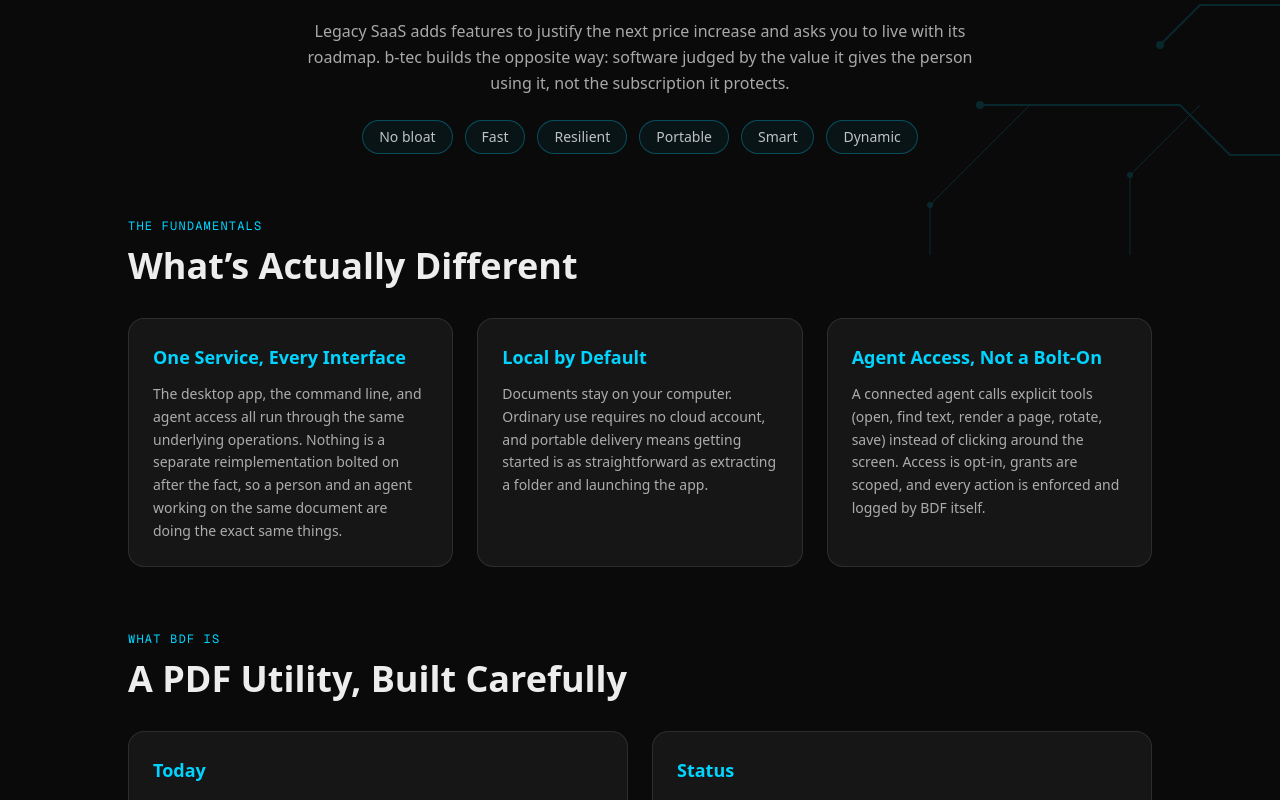
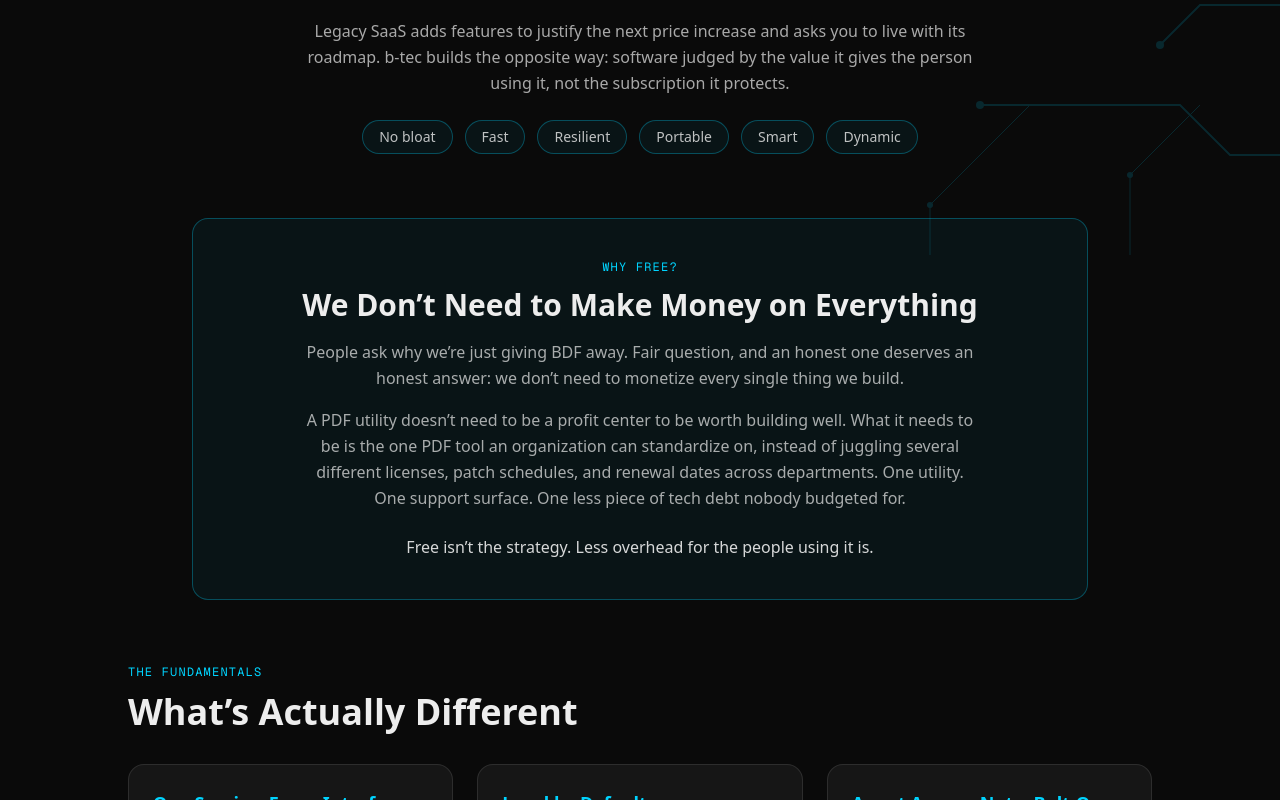
Before and after one commit to btecme/btecOrg, a Next.js app: page /bdf in a window 1280 px wide. Shown: the part 545-1345 px from the top of the page. Built offline with nearby package versions, Linux system fonts and the light colour scheme.

Commit message:
BDF: add Why Free section (org standardization angle)

```diff
--- a/app/bdf/page.tsx
+++ b/app/bdf/page.tsx
@@ -3,7 +3,7 @@ import type { Metadata } from 'next';
 
 const TITLE = 'BDF — A PDF utility for people and agents';
 const DESCRIPTION =
-  'BDF is a Windows PDF utility built on one consistent service behind its desktop app, command line, and agent access. Local-first, and built by b-tec.';
+  'BDF is a free Windows PDF utility built on one consistent service behind its desktop app, command line, and agent access. Local-first, and built by b-tec.';
 const PAGE_URL = 'https://www.b-tec.org/bdf';
 const OG_IMAGE = 'https://www.b-tec.org/images/bdf/bdf-og-1200x630.jpg';
 
@@ -82,6 +82,27 @@ export default function BdfPage() {
             </li>
           ))}
         </ul>
+      </section>
+
+      {/* Why Free */}
+      <section className="max-w-4xl mx-auto mb-16">
+        <div className="rounded-2xl border border-accent/30 bg-accent/5 p-8 md:p-10 text-center">
+          <p className="text-accent font-mono text-xs tracking-widest mb-3">WHY FREE?</p>
+          <h2 className="text-2xl md:text-3xl font-bold mb-4">We Don&rsquo;t Need to Make Money on Everything</h2>
+          <p className="text-foreground/70 leading-relaxed max-w-2xl mx-auto mb-4">
+            People ask why we&rsquo;re just giving BDF away. Fair question, and an honest one deserves an honest
+            answer: we don&rsquo;t need to monetize every single thing we build.
+          </p>
+          <p className="text-foreground/70 leading-relaxed max-w-2xl mx-auto mb-6">
+            A PDF utility doesn&rsquo;t need to be a profit center to be worth building well. What it needs to be is
+            the one PDF tool an organization can standardize on, instead of juggling several different licenses,
+            patch schedules, and renewal dates across departments. One utility. One support surface. One less piece
+            of tech debt nobody budgeted for.
+          </p>
+          <p className="text-foreground/90 font-medium">
+            Free isn&rsquo;t the strategy. Less overhead for the people using it is.
+          </p>
+        </div>
       </section>
 
       {/* The Fundamentals */}
```
